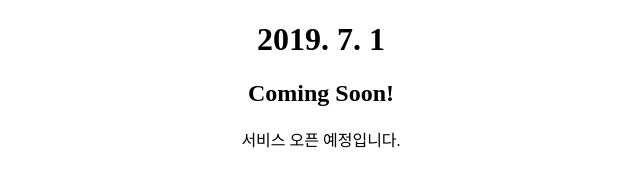
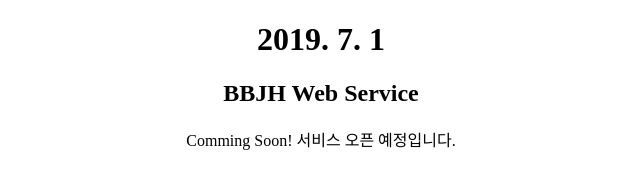
Before and after one commit to jh1nrt/BBJH, a plain HTML site: page index.html in a window 1280 px wide. Shown: the whole page, without its empty margins (319-959 px from the left). Drawn offline with Linux system fonts and the light colour scheme.

Commit message:
Add files via upload

```diff
--- a/index.html
+++ b/index.html
@@ -6,7 +6,7 @@
 </head>
 <body>
   <h1><center>2019. 7. 1</center></h1>
-  <h2><center>Coming Soon!</center></h2>
-  <p><center>서비스 오픈 예정입니다.</center></p>
+  <h2><center>BBJH Web Service</center></h2>
+  <p><center>Comming Soon! 서비스 오픈 예정입니다.</center></p>
 </body>
 </html>
```
